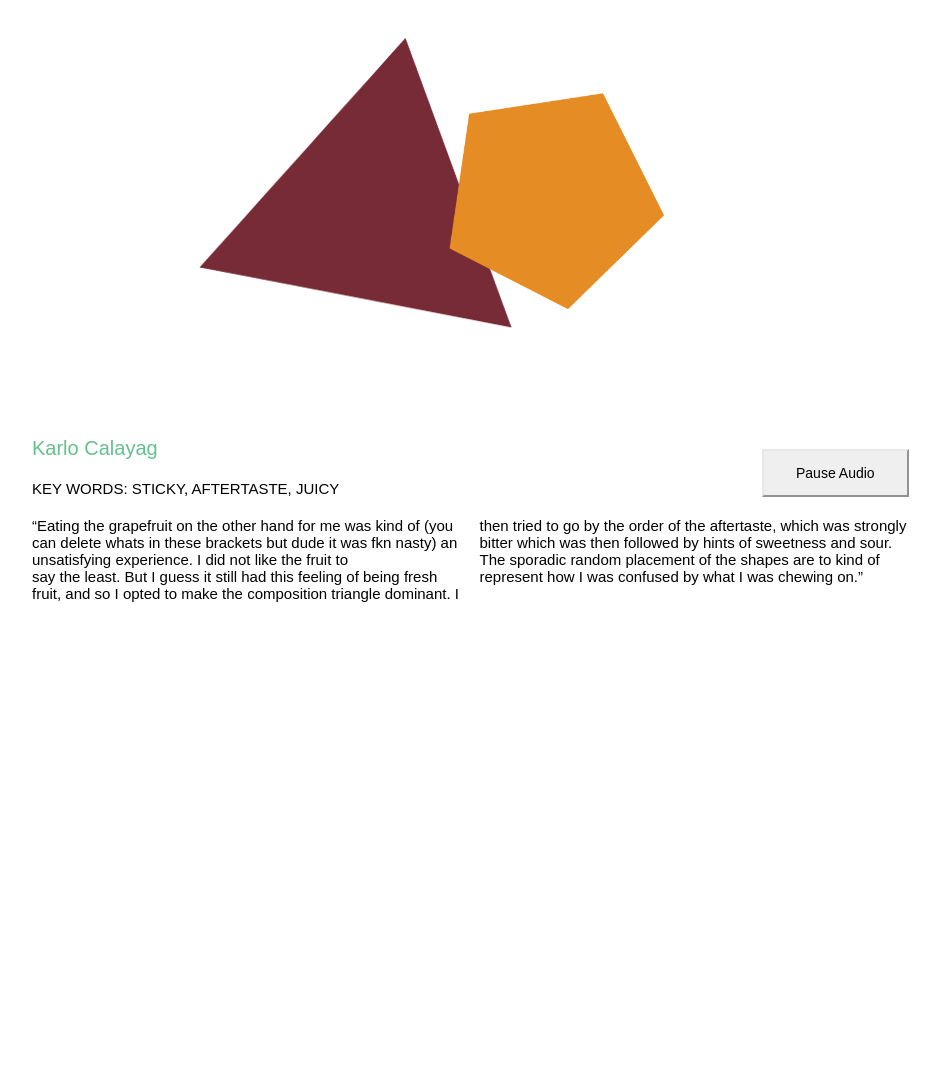
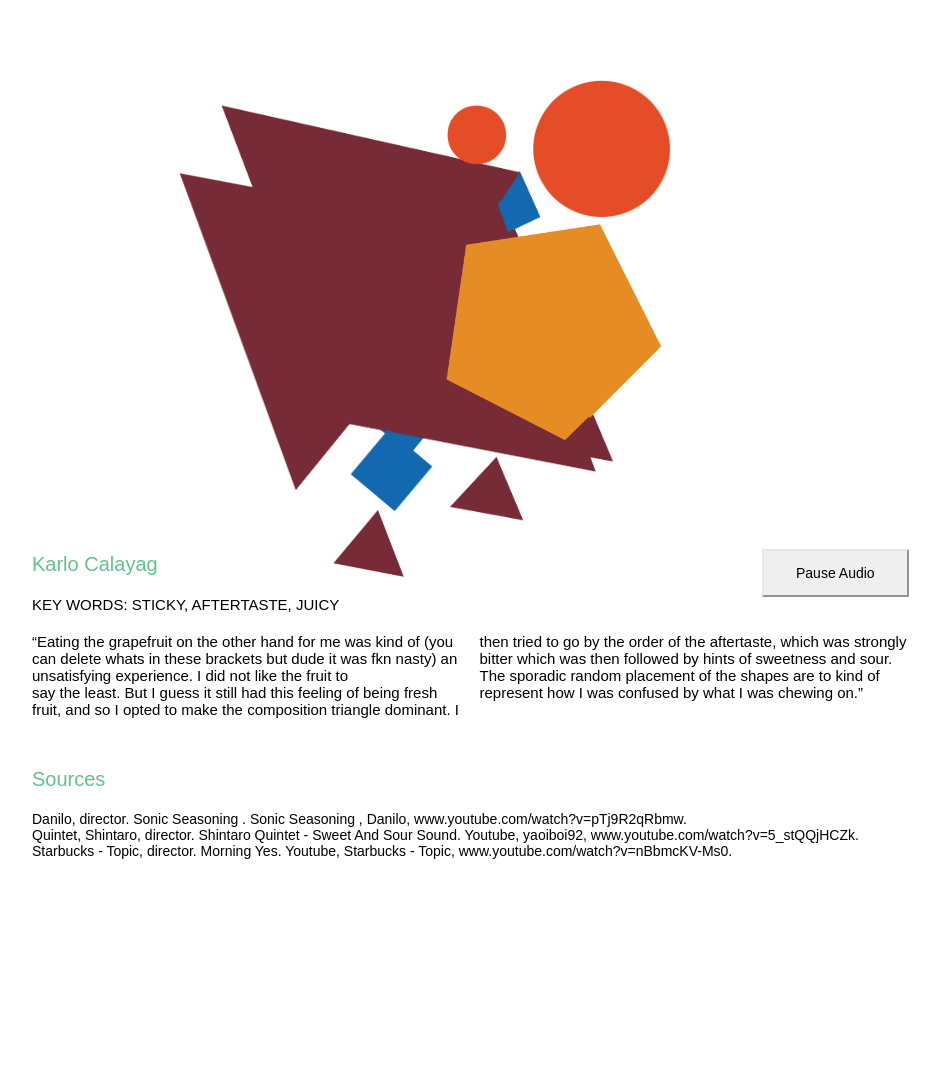
Before and after one commit to lauratersigni/SYNESTHESIS, a plain HTML site: page sound.html in a window 1280 px wide. Shown: the part 331-1408 px from the top of the page, without its empty margins (266-1206 px from the left). Before the commit the page ends 989 px from the top, so only its background shows below. Drawn offline with nearby package versions, Linux system fonts and the light colour scheme.

Commit message:
Sound page

```diff
--- a/sound.html
+++ b/sound.html
@@ -32,17 +32,15 @@
 <div class="square-sound"></div>
 <div class="title"> taste -> sound </div>
 
-<!--
-<img src="images/Image_2-02.png" class="shape" width="501" height="454">-->
 
-<!--
-<img src="images/background.png" class="background" align="center"> -->
+<img src="images/Image_2-02.png" class="shape" width="501" height="454">
 
-<!--
-<img src="images/Image_2-02.png" width="301" height="254" value="PLAY" onclick="play()">
-<audio id="audio" src="images/Salty.m4a" ></audio>
--->
 
+
+<br><br>
+<button id="pause" type="button" class="btn default-2">Pause Audio</button>
+
+<!-- good -->
 <div class="tri-two">
 <img src="images/triangle-15.png" width="321" height="275">
 <audio id="audio" src="audio/fresh.mp3"></audio></div>
@@ -52,45 +50,31 @@
 <img src="images/penta-14.png" width="220" height="220">
 <audio id="audio2" src="audio/bitter.mp3"></audio></div>
 
-<!--
-<div id="pentagon" onclick="play()"></div>
-<audio id="audio" src="images/Salty.m4a" ></audio>-->
+
+<div class="tri">
+<img src="images/triangle-15.png" width="341" height="295">
+<audio id="audio" src="audio/fresh.mp3"></audio></div>
 
 
-<!--
-
-<div class="tri">
-<img src="images/triangle-15.png" width="341" height="295" vaule="PLAY" onclick="play()">
-<audio id="audio" src="images/MorningYes.mp3" ></audio></div>
-
 <div class="tri-three">
-<img src="images/triangle-15.png" width="80" height="75" vaule="PLAY" onclick="play()">
-<audio id="audio" src="images/MorningYes.mp3" ></audio></div>
+<img src="images/triangle-15.png" width="70" height="65">
+<audio id="audio" src="audio/fresh.mp3"></audio></div>
 
 <div class="round">
-<img src="images/circle-16.png" width="80" height="75" vaule="PLAY" onclick="play()">
-<audio id="audio" src="images/bitter.m4a" ></audio></div>
+<img src="images/circle-16.png" width="60" height="60">
+<audio id="audio3" src="audio/sweet.mp3"></audio></div>
 
 <div class="round-two">
-<img src="images/circle-16.png" width="160" height="140" vaule="PLAY" onclick="play()">
-<audio id="audio" src="images/bitter.m4a" ></audio></div>
+<img src="images/circle-16.png" width="140" height="140" >
+<audio id="audio3" src="audio/sweet.mp3"></audio></div>
+
 
 <div class="straight">
-<img src="images/square-17.png" width="105" height="90" vaule="PLAY" onclick="play()">
-<audio id="audio" src="images/bitter.m4a" ></audio></div>
--->
-
-
-<br><br>
-<button id="pause" type="button" class="btn default-2">Pause Audio</button>
-
+<img src="images/square-17.png" width="60" height="60">
+<audio id="audio4" src="audio/sour.mp3"></audio></div>
 
 
 <div class="littletextname">Karlo Calayag</div>
-
-
-<!--
-<button onclick="pauseaudio()" type="button" class="btn default-2">Pause Audio</button> -->
 
 <div class="keywords">KEY WORDS: STICKY, AFTERTASTE, JUICY</div>
 
@@ -99,9 +83,13 @@
 for me was kind of (you can delete whats
 in these brackets but dude it was fkn nasty) an unsatisfying experience. I did not like the fruit to <br> say the least. But I guess it still had this feeling of being fresh fruit, and so I opted to make the composition triangle dominant. I then tried to go by the order of the aftertaste, which was strongly bitter which was then followed by hints of sweetness and sour. The sporadic random placement of the shapes are to kind of represent how I was confused by what I was chewing on.” </div>
 
-<br><br>
+<div class="source">Sources</div>
+<div class="text-three">Danilo, director. Sonic Seasoning . Sonic Seasoning , Danilo, www.youtube.com/watch?v=pTj9R2qRbmw.<br>
+Quintet, Shintaro, director. Shintaro Quintet - Sweet And Sour Sound. Youtube, yaoiboi92, www.youtube.com/watch?v=5_stQQjHCZk.<br>
+Starbucks - Topic, director. Morning Yes. Youtube, Starbucks - Topic, www.youtube.com/watch?v=nBbmcKV-Ms0.
+</div>
 
-
+</a></div></body>
 
 <script src="https://code.jquery.com/jquery-3.3.1.min.js" integrity="sha256-FgpCb/KJQlLNfOu91ta32o/NMZxltwRo8QtmkMRdAu8=" crossorigin="anonymous"></script>
 <script src="js/main.js"></script>
@@ -114,9 +102,43 @@ var audio;
        audio.play();
 })
 
+var audio;
+  $(".tri").click(function(){
+       audio = document.getElementById("audio");
+       //var audio = $("#audio");
+       audio.play();
+})
+
+
+var audio;
+  $(".tri-three").click(function(){
+       audio = document.getElementById("audio");
+       //var audio = $("#audio");
+       audio.play();
+})
+
+var audio;
+  $(".round").click(function(){
+       audio = document.getElementById("audio3");
+       //var audio = $("#audio");
+       audio.play();
+})
+
+var audio;
+  $(".round-two").click(function(){
+       audio = document.getElementById("audio3");
+       //var audio = $("#audio");
+       audio.play();
+})
 
 $(".penta").click(function(){
        audio = document.getElementById("audio2");
+       //var audio = $("#audio2");
+       audio.play();
+})
+
+$(".straight").click(function(){
+       audio = document.getElementById("audio4");
        //var audio = $("#audio2");
        audio.play();
 })
@@ -139,7 +161,4 @@ $("#pause").click(function(){
 
 
  </script>
-
-
-</a></div></body>
 </html>
--- a/stylesheet/stylesheet.css
+++ b/stylesheet/stylesheet.css
@@ -251,7 +251,7 @@ h3 {
   border-color: #e7e7e7;
   color: black;
   margin-left: 1020px;
-  margin-top: 90px;
+  margin-top: -410px;
   padding: 14px 32px;
   font-family: "Rubik", sans-serif;
   font-size: 14px;
@@ -276,6 +276,34 @@ h3 {
   background: #e7e7e7;
 }
 
+.littletextname {
+	font-family: "Rubik", sans-serif;
+	font-size: 20px;
+	font-weight: lighter;
+	color: #64C18D;
+	margin-top: -200px;
+	margin-left: 290px;
+}
+
+.source {
+	font-family: "Rubik", sans-serif;
+	font-size: 20px;
+	font-weight: lighter;
+	color: #64C18D;
+	margin-top: 50px;
+	margin-left: 290px;
+}
+
+.text-three {
+	font-family: "Rubik", sans-serif;
+	font-size: 14px;
+	margin-top: 20px;
+	margin-left: 290px;
+	margin-right: -90px;
+	max-width: 880px;
+	vertical-align: middle;
+	text-align: left;
+}
 
 img.background {
 	width: 1405px;
@@ -410,33 +438,41 @@ img.background {
 
 /* Shapes */
 .penta {
-	margin-top:-140px;
-	margin-left: 705px;
+	margin-top:-145px;
+	margin-left: 702px;
 	z-index: 1;
 	position: relative;
 }
 
+.straight {
+	margin-top:510px;
+	margin-left: 500px;
+	transform: rotate(40deg);
+	z-index: -10;
+}
+
 .tri {
-	margin-top:25px;
-	margin-left: 230px;
-	transform: rotate(60deg);
+	margin-top:140px;
+	margin-left: 145px;
+	transform: rotate(70deg);
 }
 
 .tri-two {
-	margin-top:205px;
-	margin-left: 462px;
+	margin-top: -265px;
+	margin-left: 547px;
 	transform: rotate(11deg);
+	z-index: 20;
 }
 
 .tri-three {
-	margin-top:-50px;
-	margin-left: 670px;
-	transform: rotate(20deg);
+	margin-top: 10px;
+	margin-right: 515px;
+	transform: rotate(130deg);
 }
 
 .round {
-	margin-top:-490px;
-	margin-left: 690px;
+	margin-top:-610px;
+	margin-left: 705px;
 }
 
 .round-two {
@@ -444,26 +480,13 @@ img.background {
 	margin-left: 790px;
 }
 
-.straight {
-	margin-top:500px;
-	margin-left: 480px;
-	transform: rotate(40deg);
-}
 
 img.shape{
-	margin-top: 260px;
+	margin-top: 90px;
 	margin-left: 450px;
 	position: static;
 }
 
-.littletextname {
-	font-family: "Rubik", sans-serif;
-	font-size: 20px;
-	font-weight: lighter;
-	color: #64C18D;
-	margin-top: -60px;
-	margin-left: 290px;
-}
 
 .keywords {
 	font-family: "Rubik", sans-serif;
```
Also changed, not shown: 6 other files.
